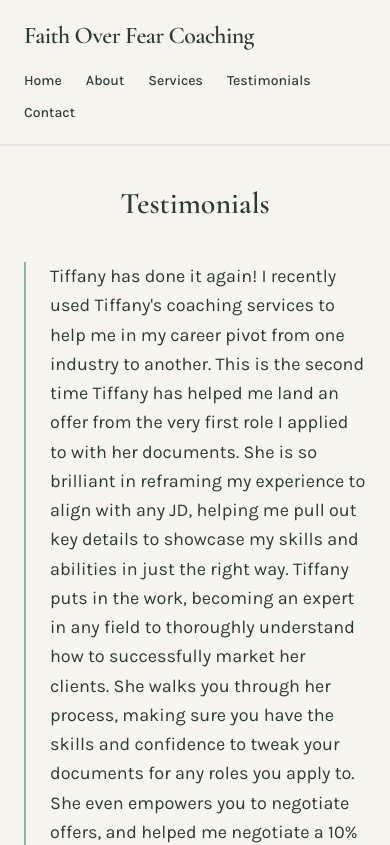
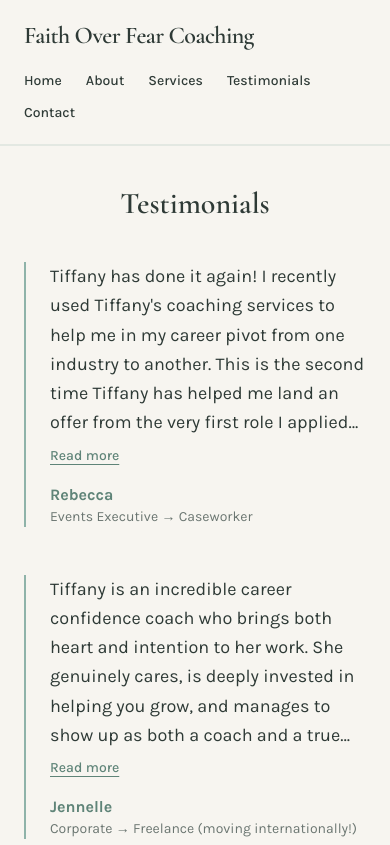
Before and after one commit to amylopezdev/Faith-Over-Fear-Coaching, a Next.js app: page /testimonials in a window 390 px wide. Shown: the top 845 px of the page. Built offline with nearby package versions, Linux system fonts and the light colour scheme.

Commit message:
feat: Testimonials 'Read more' toggle (mobile)

```diff
--- /dev/null
+++ b/app/components/TestimonialItem.tsx
@@ -0,0 +1,36 @@
+"use client";
+import { useState } from "react";
+
+type TestimonialItemProps = {
+  quote: string;
+  name: string;
+  transition: string;
+};
+
+const TestimonialItem = ({ quote, name, transition }: TestimonialItemProps) => {
+  const [isExpanded, setIsExpanded] = useState(false);
+
+  return (
+    <li className="border-l-2 border-sage pl-6 sm:pl-8">
+      <blockquote
+        className={`text-left text-lg leading-relaxed text-charcoal sm:text-xl ${
+          isExpanded ? "" : "line-clamp-6 sm:line-clamp-none"
+        }`}
+      >
+        {quote}
+      </blockquote>
+
+      <button
+        onClick={() => setIsExpanded(!isExpanded)}
+        className="mt-2 text-sm font-medium text-sage-deep underline underline-offset-4 sm:hidden"
+      >
+        {isExpanded ? "See less" : "Read more"}
+      </button>
+
+      <p className="mt-4 font-semibold text-sage-deep">{name}</p>
+      <p className="text-sm text-muted">{transition}</p>
+    </li>
+  );
+};
+
+export default TestimonialItem;
--- a/app/testimonials/page.tsx
+++ b/app/testimonials/page.tsx
@@ -1,4 +1,5 @@
 import CTAButton from "../components/CTAButton";
+import TestimonialItem from "../components/TestimonialItem";
 import { testimonials } from "../data/testimonials";
 
 const Testimonials = () => {
@@ -13,18 +14,12 @@ const Testimonials = () => {
         </h1>
         <ul className="mt-10 space-y-12 sm:mt-14 sm:space-y-16">
           {testimonials.map((testimonial) => (
-            <li
+            <TestimonialItem
               key={testimonial.name}
-              className="border-l-2 border-sage pl-6 sm:pl-8"
-            >
-              <blockquote className="text-left text-lg leading-relaxed text-charcoal sm:text-xl">
-                {testimonial.quote}
-              </blockquote>
-              <p className="mt-4 font-semibold text-sage-deep">
-                {testimonial.name}
-              </p>
-              <p className="text-sm text-muted">{testimonial.transition}</p>
-            </li>
+              quote={testimonial.quote}
+              name={testimonial.name}
+              transition={testimonial.transition}
+            />
           ))}
         </ul>
       </div>
```
